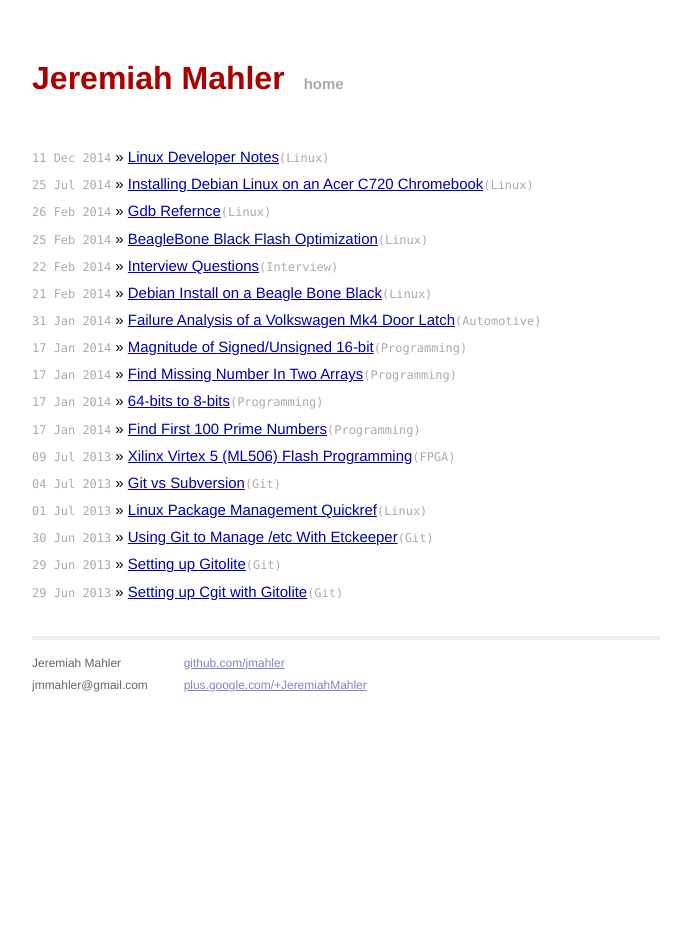
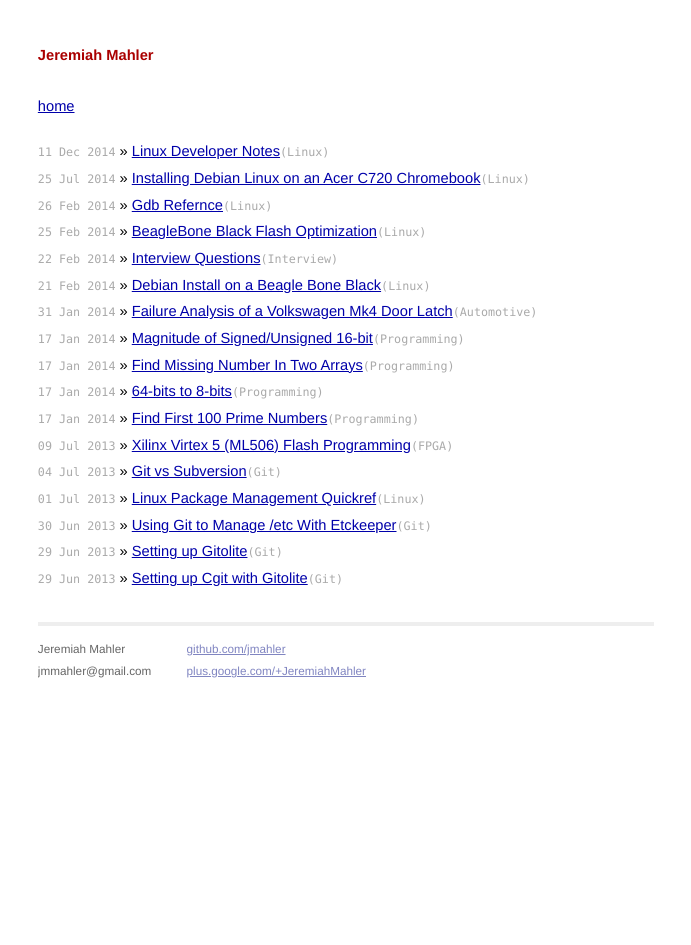
Before and after one commit to jmahler/jmahler.github.io, a Jekyll site: the page built from index.html, in a window 1280 px wide. Shown: the whole page, without its empty margins (294-985 px from the left). Built offline with Jekyll 4.4.1, drawn with Linux system fonts in a browser that asks for light colours; Markdown is read by kramdown in place of the engine named in the settings.

Commit message:
fix site style using .css from mojombo
Fixed the site style by copying the .css from mojombo.

https://github.com/mojombo/mojombo.github.io/blob/master/css/screen.css

```diff
--- a/css/main.css
+++ b/css/main.css
@@ -5,66 +5,68 @@
 /*****************************************************************************/
 
 /* Global Reset */
+
 * {
   margin: 0;
   padding: 0;
 }
 
-html, body { height: 100%; }
+html, body {
+  height: 100%;
+}
 
 body {
-  background-color: #FFF;
-  font: 13.34px Helvetica, Arial, sans-serif;
-  font-size: small;
+  background-color: white;
+  font: 13.34px helvetica, arial, clean, sans-serif;
+  *font-size: small;
   text-align: center;
 }
 
 h1, h2, h3, h4, h5, h6 {
-  font-size: 100%; }
+  font-size: 100%;
+}
 
-h1, h2 {
-  margin-top: 0.7em;
+h1 {
   margin-bottom: 1em;
 }
 
-#home > h1 {
-  font-size: x-large;
+p {
+  margin: 1em 0;
 }
 
-.site > .header > h1 {
-  font-size: xx-large;
-}
-.site > h2 {
-  font-size: x-large;
+a {
+  color: #00a;
 }
 
-.post h1 {
-  font-size: x-large;
+a:hover {
+  color: black;
 }
-.post h2 {
-  font-size: large;
+
+a:visited {
+  color: #a0a;
 }
-p { margin: 1em 0; }
 
-a         { color: #00a; }
-a:hover   { color: #000; }
-a:visited { color: #a0a; }
+table {
+  font-size: inherit;
+  font: 100%;
+}
 
 /*****************************************************************************/
 /*
 /* Home
 /*
 /*****************************************************************************/
-.posts {
+
+ul.posts {
   list-style-type: none;
   margin-bottom: 2em;
 }
 
-.posts li {
+  ul.posts li {
     line-height: 1.75em;
   }
 
-.posts span {
+  ul.posts span {
     color: #aaa;
     font-family: Monaco, "Courier New", monospace;
     font-size: 80%;
@@ -77,45 +79,43 @@
 /*****************************************************************************/
 
 .site {
-  font-size: 115%;
+  font-size: 110%;
   text-align: justify;
   width: 42em;
-  margin: 3em auto 2em;
+  margin: 3em auto 2em auto;
   line-height: 1.5em;
 }
 
-.header a {
+.title {
+  color: #a00;
   font-weight: bold;
+  margin-bottom: 2em;
+}
+
+  .site .title a {
+    color: #a00;
     text-decoration: none;
   }
 
-.title {
-  display: inline-block;
-  margin-bottom: 1em;
+  .site .title a:hover {
+    color: black;
   }
 
-.title a {
-  color: #a00;
-}
-
-.title a:hover {
-  color: #000;
-}
-
-.header a.extra {
+  .site .title a.extra {
     color: #aaa;
+    text-decoration: none;
     margin-left: 1em;
   }
 
-.header a.extra:hover {
-  color: #000;
+  .site .title a.extra:hover {
+    color: black;
   }
 
-.meta {
+  .site .meta {
     color: #aaa;
   }
 
-.footer {
+  .site .footer {
     font-size: 80%;
     color: #666;
     border-top: 4px solid #eee;
@@ -123,35 +123,23 @@
     overflow: hidden;
   }
 
-.footer .contact {
+    .site .footer .contact {
       float: left;
       margin-right: 3em;
     }
 
-.footer .contact a {
+      .site .footer .contact a {
         color: #8085C1;
       }
 
-.footer .rss {
+    .site .footer .rss {
       margin-top: 1.1em;
       margin-right: -.2em;
       float: right;
     }
 
-.footer .rss img {
+      .site .footer .rss img {
         border: 0;
-}
-
-table {
-	border-collapse: collapse;
-}
-
-table, th, td {
-	border: 1px solid black;
-}
-
-th, td {
-	padding: 4px;
       }
 
 /*****************************************************************************/
@@ -160,34 +148,50 @@
 /*
 /*****************************************************************************/
 
+#post {
+
+}
+
   /* standard */
-.post pre {
+
+  #post pre {
     border: 1px solid #ddd;
     background-color: #eef;
     padding: 0 .4em;
   }
 
-.post ul, .post ol {
+  #post ul,
+  #post ol {
     margin-left: 1.35em;
   }
 
-.post code {
+  #post code {
     border: 1px solid #ddd;
     background-color: #eef;
+    font-size: 85%;
     padding: 0 .2em;
   }
 
-.post pre code {
+    #post pre code {
       border: none;
     }
 
   /* terminal */
-.post pre.terminal {
-  border: 1px solid #000;
+
+  #post pre.terminal {
+    border: 1px solid black;
     background-color: #333;
-  color: #FFF;
+    color: white;
   }
 
-.post pre.terminal code {
+  #post pre.terminal code {
     background-color: #333;
   }
+
+#related {
+  margin-top: 2em;
+}
+
+  #related h2 {
+    margin-bottom: 1em;
+  }
```
Lines whose indentation alone changed are shown as unchanged.
